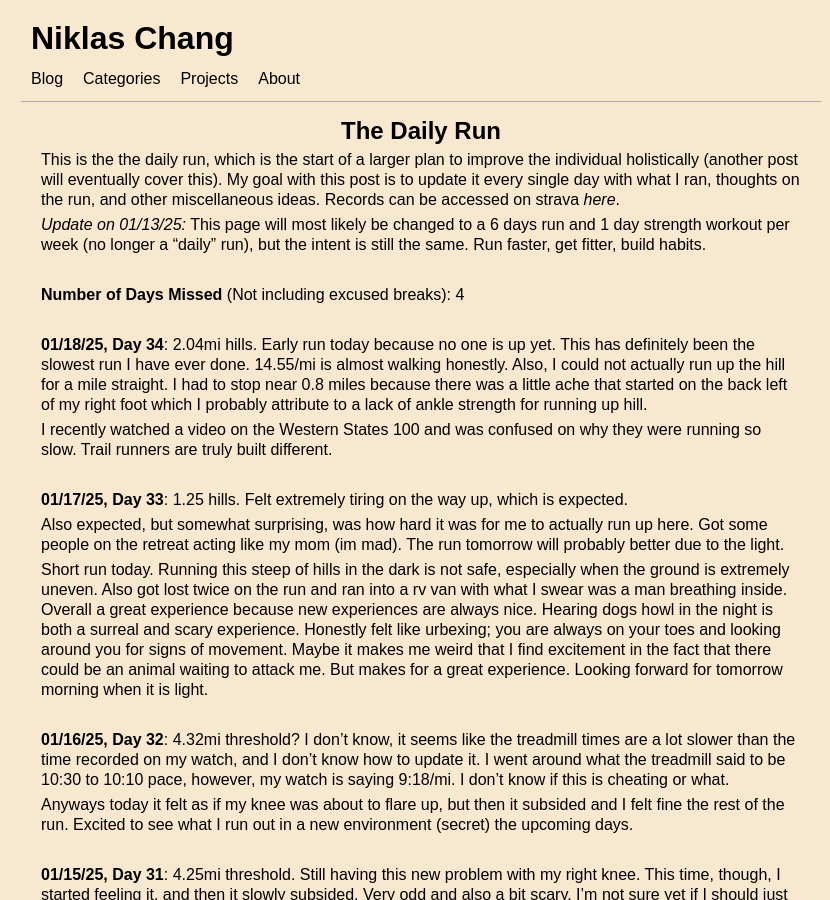
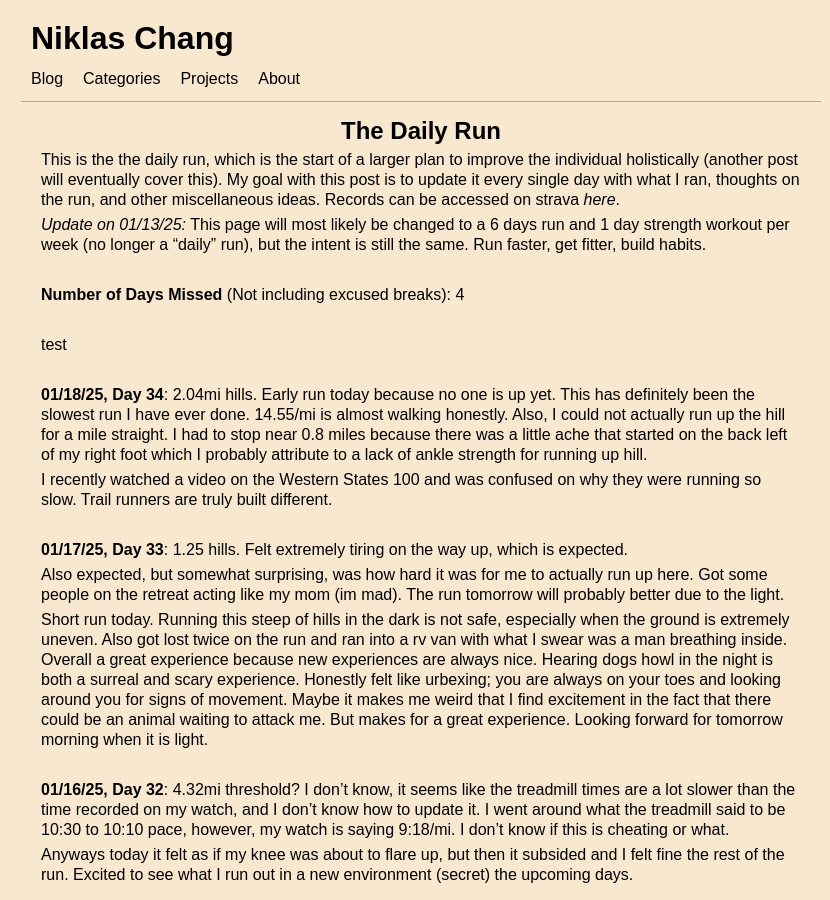
Before and after one commit to Niklichang/niklichang.github.io, a Jekyll site: the page built from _posts/2024-12-02-the-daily-run.md, in a window 1280 px wide and 900 px high. Shown: the whole window, without its empty margins (219-1049 px from the left). Built offline with Jekyll 4.4.1, drawn with Linux system fonts in a browser that asks for light colours; some web fonts are replaced.

Commit message:
test staging

```diff
--- a/_posts/2024-12-02-the-daily-run.md
+++ b/_posts/2024-12-02-the-daily-run.md
@@ -13,6 +13,10 @@ This is the the daily run, which is the start of a larger plan to improve the in
 <br/>
 
 **Number of Days Missed** (Not including excused breaks): 4
+
+<br/>
+
+test
 
 <br/>
 
```
